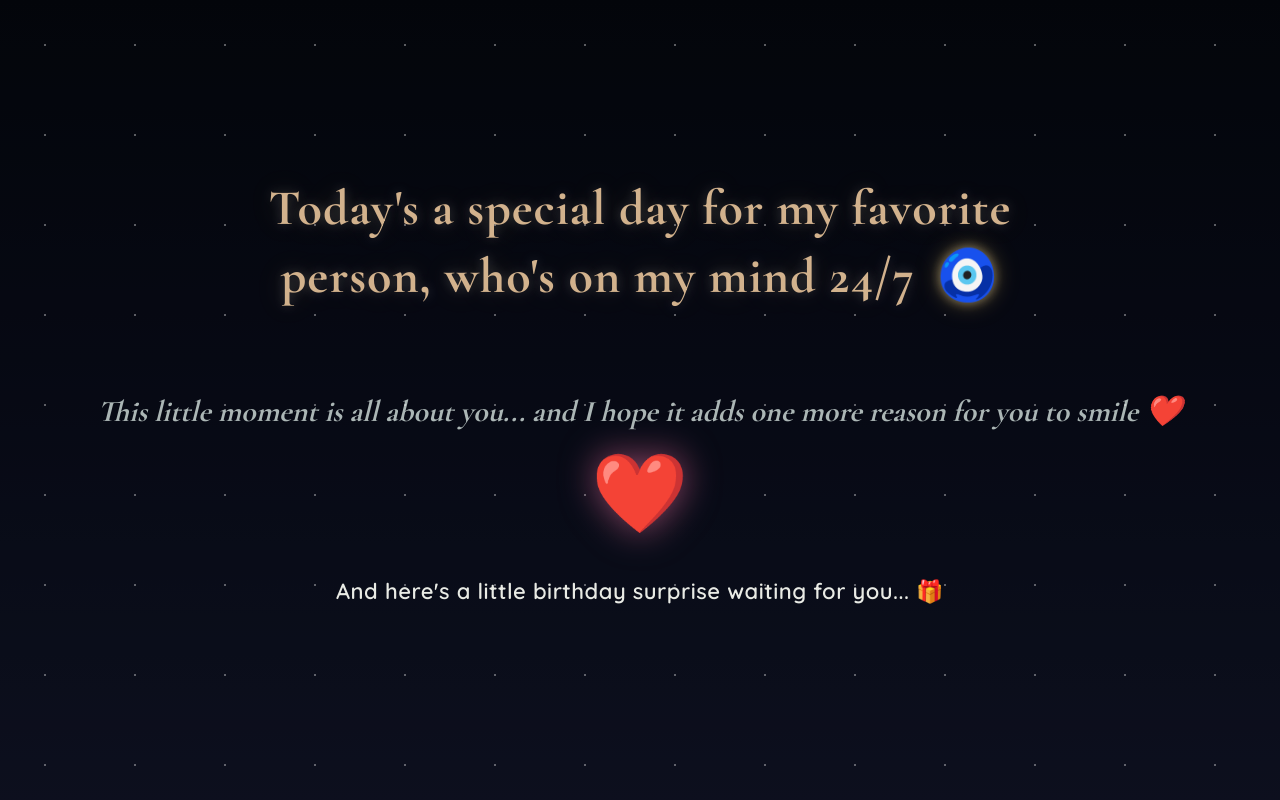
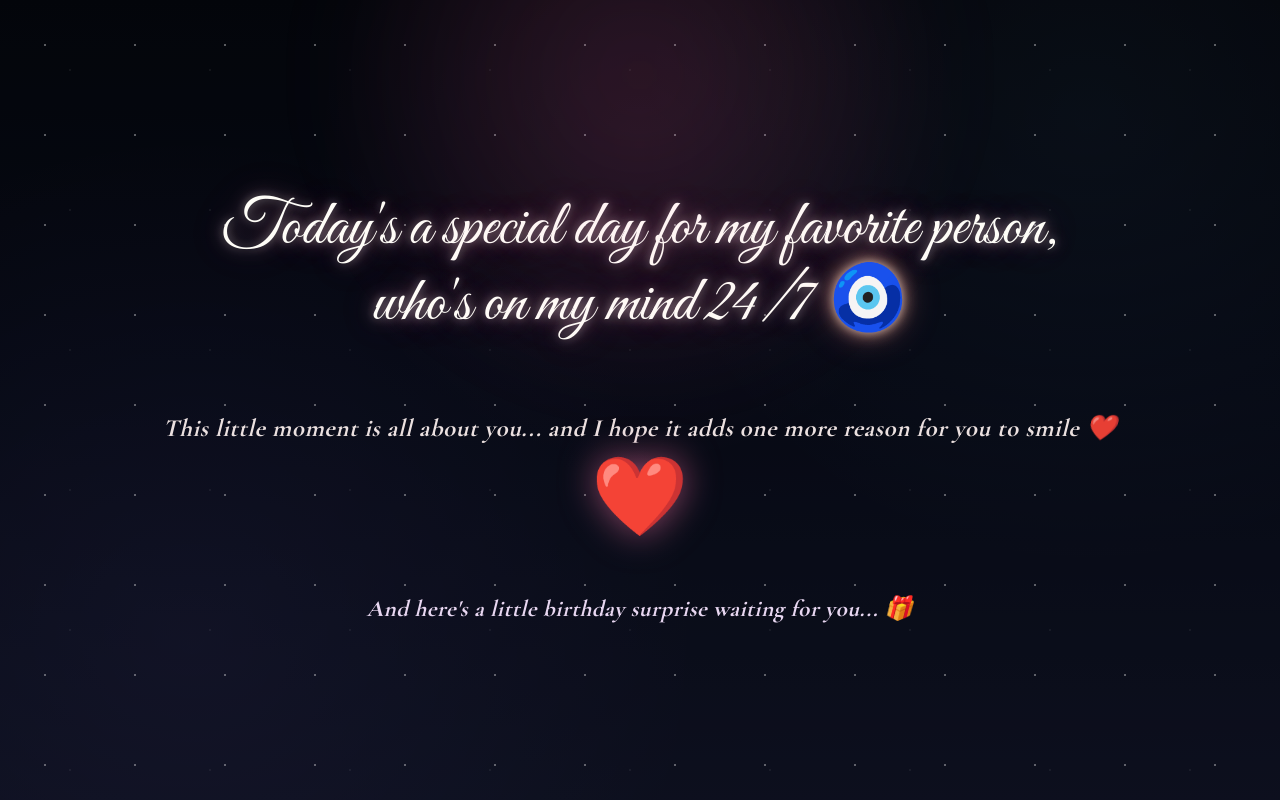
Before and after one commit to jananiselvaraj07-a11y/happy-birthday-achu, a plain HTML site: page index.html in a window 1280 px wide. Drawn offline with nearby package versions, Linux system fonts and the light colour scheme; a web font is replaced by a local one.

Commit message:
Updated birthday letter styling and page3 text animations

```diff
--- a/script.js
+++ b/script.js
@@ -555,6 +555,30 @@ document.addEventListener("DOMContentLoaded", () => {
 
     }
 
+    /* ==========================
+   STORY PARAGRAPH REVEAL
+========================== */
+
+
+if(storyParagraphs.length){
+
+
+    storyParagraphs.forEach((paragraph,index)=>{
+
+
+        setTimeout(()=>{
+
+
+            paragraph.classList.add("show");
+
+
+        }, 1500 + (index * 2500));
+
+
+    });
+
+
+}
 
 /* ==========================
    PAGE 6 SEQUENTIAL TIMELINE
@@ -600,7 +624,7 @@ function wait(ms){
     const message =
 `You're loved more than you know...
 
-Happy Birthday My Sunshine ✨❤️🫂`;
+Happy Birthday My Girlllll ✨❤️🫂`;
 
     let i = 0;
 
--- a/style.css
+++ b/style.css
@@ -10,21 +10,109 @@
 
 body {
 
-    height: 100vh;
-    overflow: hidden;
-
-    display: flex;
-    justify-content: center;
-    align-items: center;
-
-    background: linear-gradient(
+    height:100vh;
+    overflow:hidden;
+
+    display:flex;
+    justify-content:center;
+    align-items:center;
+
+    background:
+
+        radial-gradient(
+            circle at 50% 18%,
+            rgba(255,120,180,.12) 0%,
+            rgba(255,120,180,0) 35%
+        ),
+
+        radial-gradient(
+            circle at 15% 80%,
+            rgba(140,120,255,.10) 0%,
+            transparent 40%
+        ),
+
+        radial-gradient(
+            circle at 85% 15%,
+            rgba(120,200,255,.08) 0%,
+            transparent 35%
+        ),
+
+        linear-gradient(
             180deg,
             #060913 0%,
             #0b1023 45%,
             #171c36 100%
         );
 
-    font-family: "Poppins", sans-serif;
+    font-family:"Poppins",sans-serif;
+
+    position:relative;
+
+}
+
+body::before{
+
+    content:"";
+
+    position:absolute;
+
+    inset:0;
+
+    background:
+        radial-gradient(
+            circle,
+            rgba(255,255,255,.08) 1px,
+            transparent 1px
+        );
+
+    background-size:140px 140px;
+
+    opacity:.35;
+
+    animation:twinkle 8s ease-in-out infinite;
+
+    pointer-events:none;
+
+}
+
+body::after{
+
+    content:"";
+
+    position:absolute;
+
+    width:650px;
+    height:650px;
+
+    border-radius:50%;
+
+    background:
+        radial-gradient(
+            circle,
+            rgba(255,105,180,.12),
+            transparent 70%
+        );
+
+    top:-250px;
+    left:50%;
+
+    transform:translateX(-50%);
+
+    filter:blur(45px);
+
+    pointer-events:none;
+
+}
+
+@keyframes twinkle{
+
+    0%,100%{
+        opacity:.22;
+    }
+
+    50%{
+        opacity:.45;
+    }
 
 }
 
@@ -121,31 +209,28 @@ body {
    TITLE
 =========================== */
 
-.title {
-
-    max-width: 900px;
-
-    color: #d2b28d;
-
-    font-family: "Cormorant Garamond", serif;
-
-    font-size: 50px;
-
-    font-weight: 700;
-
-    line-height: 1.35;
-
-    letter-spacing: 1px;
-
-    text-align: center;
+.title{
+
+    font-family:"Great Vibes", cursive;
+
+    font-size:4rem;
+
+    font-weight:400;
+
+    color:#fffef8;
+
+    line-height:1.2;
+
+    text-align:center;
 
     text-shadow:
-        0 0 12px rgba(255,255,255,.20),
-        0 0 30px rgba(255,209,102,.18);
-
-    animation: fadeUp 2s;
-
-    transform: translateY(-40px);
+        0 0 8px rgba(255,255,255,.35),
+        0 0 18px rgba(255,182,193,.45),
+        0 0 40px rgba(255,105,180,.25);
+
+    max-width:900px;
+
+    margin:0 auto 25px;
 
 }
 
@@ -189,23 +274,62 @@ body {
    SUBTITLE
 =========================== */
 
-.subtitle {
-
-    color: #abb6b5;
-
-    font-size: 30px;
-
-    font-family: "Cormorant Garamond", serif;
-
-    font-style: italic;
-
-    font-weight: 500;
-
-    margin-top: 18px;
-
-    margin-bottom: 18px;
-
-    animation: fadeUp 3s;
+.subtitle{
+
+    font-family:"Cormorant Garamond", serif;
+
+    font-size:1.55rem;
+
+    color:#F8EDEB;
+
+    text-align:center;
+
+    font-style:italic;
+
+    letter-spacing:.6px;
+
+    line-height:1.8;
+
+    opacity:.95;
+
+    margin-top:12px;
+
+}
+
+#clickText{
+
+    font-family:"Cormorant Garamond", serif;
+
+    font-size:1.45rem;
+
+    color:#E8D7F1;
+
+    text-align:center;
+
+    margin-top:28px;
+
+    line-height:1.7;
+
+    font-style:italic;
+
+    transition:.4s;
+
+}
+
+.landing-card{
+
+    backdrop-filter:blur(18px);
+
+    background:rgba(255,255,255,.06);
+
+    border:1px solid rgba(255,255,255,.12);
+
+    border-radius:34px;
+
+    padding:60px 70px;
+
+    box-shadow:
+        0 20px 60px rgba(0,0,0,.45);
 
 }
 
@@ -2589,44 +2713,56 @@ body.page2{
 
     font-size:26px;
 
-    color:#5A4A56;
+    color:#711703;
 
     line-height:1.8;
 
 }
 
 .notification-message{
-
-    margin-top:24px;
-
     text-align:center;
-
-    line-height:1.8;
-
-}
-
-#typedNotification{
+    line-height:1.7;
+}
+
+.notification-top{
 
     display:block;
 
-    white-space:pre-line;
-
-    font-family:"Cormorant Garamond", serif;
-
-    font-size:2rem;
-
-    font-style:italic;
-
-    font-weight:500;
-
-    color:#6A5A68;
-
-    letter-spacing:.4px;
-
-    line-height:1.8;
+    font-family:"Marck Script", cursive;
+
+    font-size:1.8rem;
+
+    color:#052a57;
+
+}
+
+.notification-bottom{
+
+    display:block;
+
+    margin-top:8px;
+
+    font-family:"Great Vibes", cursive;
+
+    font-size:2.8rem;
+
+    color:#E75480;
 
     text-shadow:
-        0 0 8px rgba(231,84,128,.10);
+        0 0 12px rgba(231,84,128,.25),
+        0 0 22px rgba(255,209,102,.18);
+
+}
+
+.notification-label{
+
+    margin-bottom:16px;   /* Increase/decrease as needed */
+
+    font-family:"Poppins", sans-serif;
+
+    font-size:16px;
+
+    color:#805a03;
 
 }
 
```
Also changed, not shown: pages/page2.html (+7 -5 lines), pages/page6.html (+6 -5 lines). Lines whose indentation alone changed are shown as unchanged.
